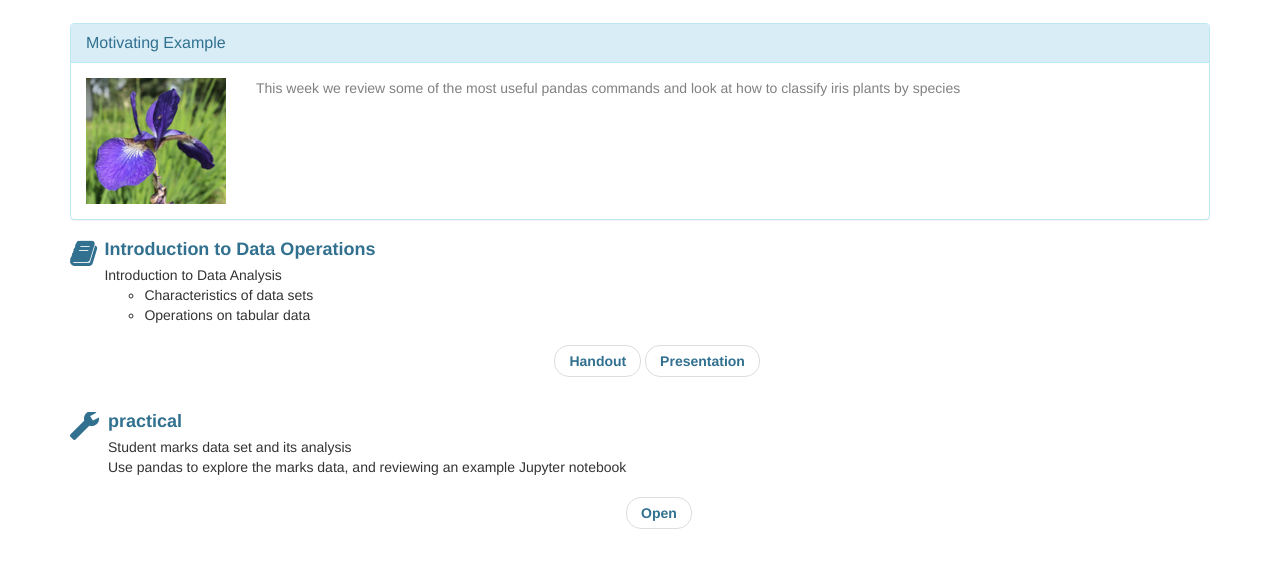
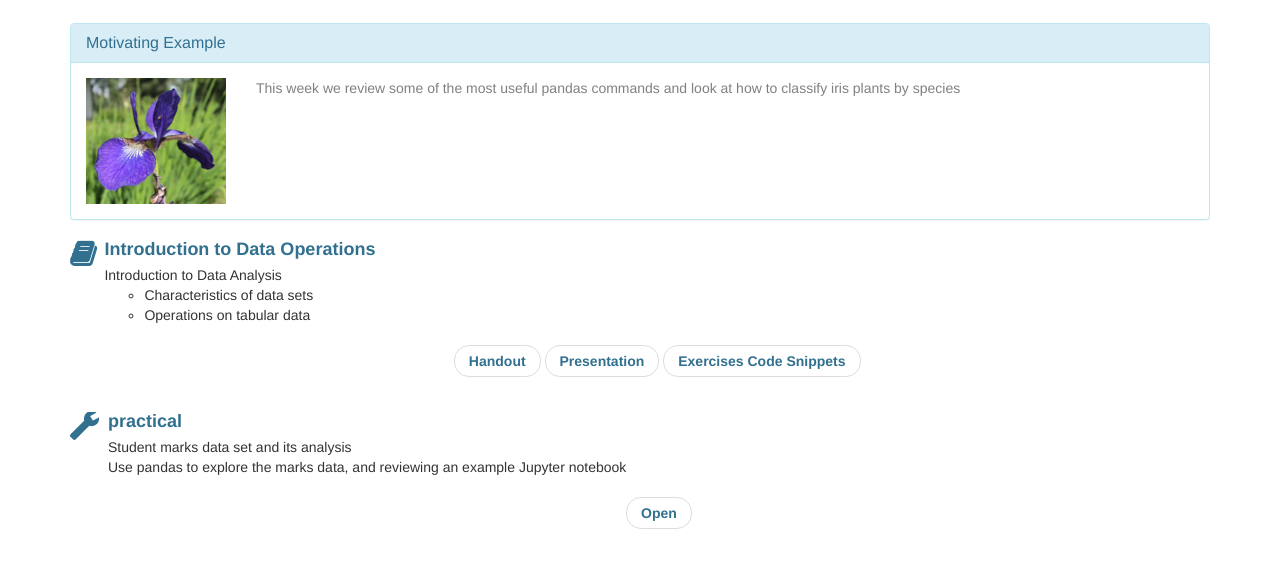
Before and after one commit to DataMining-2023S1-g8s0/live, a plain HTML site: page topics/02-Motivating_Example/index.html in a window 1280 px wide. Shown: the part 47-614 px from the top of the page. Drawn offline with nearby package versions, Linux system fonts and the light colour scheme.

Commit message:
Topic 2 - Tuesday - more fixes

```diff
--- a/topics/02-Motivating_Example/index.html
+++ b/topics/02-Motivating_Example/index.html
@@ -180,6 +180,8 @@
 
 		  	<li><a class="kmpill" href="00-Introduction_to_Data_Operations/02-00-Introduction_to_Data_Operations-Slides-Presentation.pdf" >Presentation</a></li>
 
+		  	<li><a class="kmpill" href="../../resources/exercises_code_snippets.zip" >Exercises Code Snippets</a></li>
+
 		</ul>
 	</div>
 </li>
```
Also changed, not shown: 2 other files.
